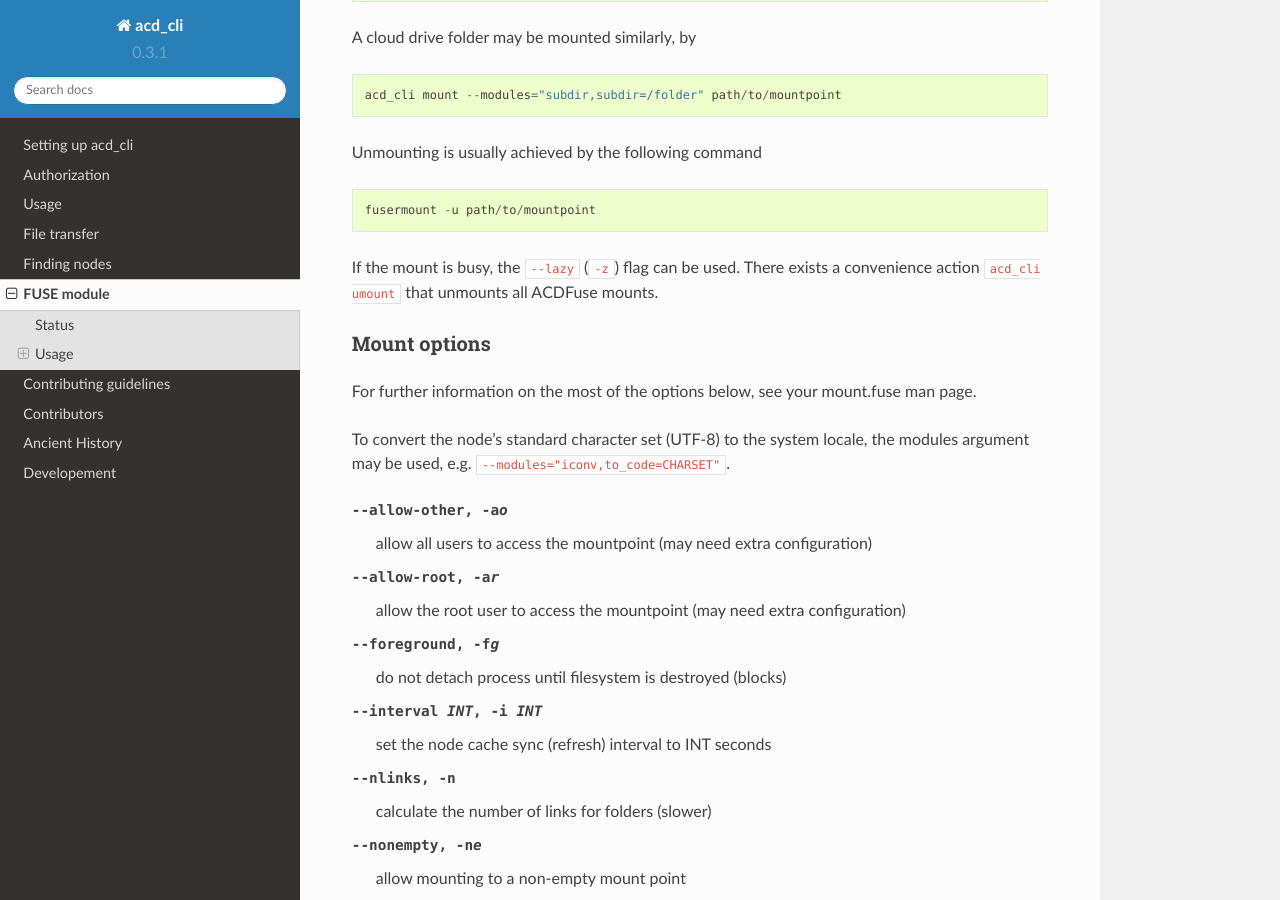
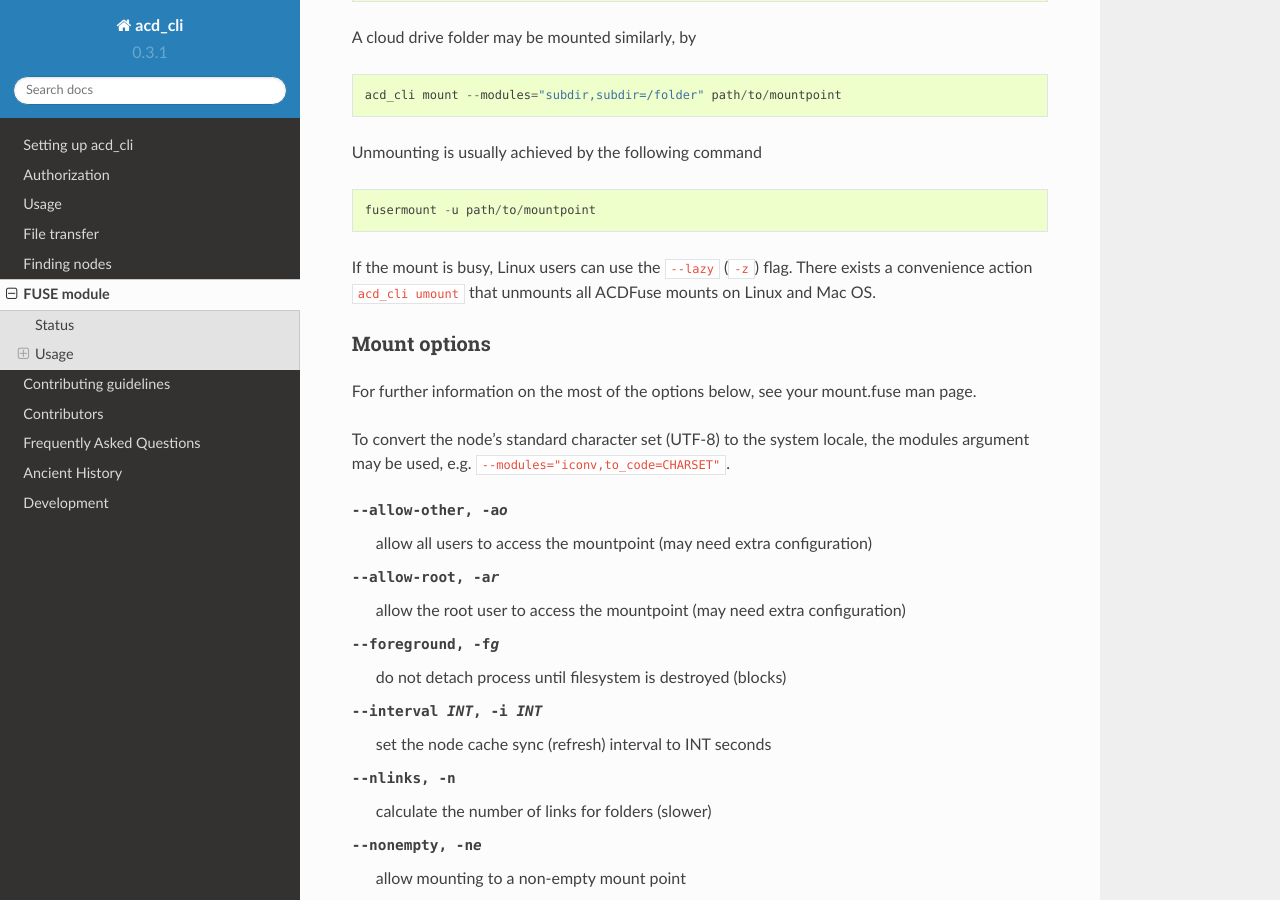
Before and after one commit to yadayada/acd_cli, a Sphinx documentation site: the page built from docs/FUSE.rst, in a window 1280 px wide and 900 px high, scrolled down 1135 px. Built offline with Sphinx 7.4.7 and the Read the Docs theme 2.0.0, drawn with Linux system fonts in a browser that asks for light colours.

Commit message:
add FAQ
Closes #200.

```diff
--- a/README.rst
+++ b/README.rst
@@ -79,11 +79,6 @@
 
 It is not possible to upload files using Python 3.2.3, 3.3.0 and 3.3.1 due to a bug in
 the http.client module.
-
-If you encounter Unicode problems, check that your locale is set correctly or use the ``--utf``
-argument to force the script to use UTF-8 output encoding.
-Windows users may try to execute the provided reg file (assets/win_codepage.reg),
-tested with Windows 8.1, to set the command line interface encoding to cp65001.
 
 API Restrictions
 ~~~~~~~~~~~~~~~~
--- a/docs/FUSE.rst
+++ b/docs/FUSE.rst
@@ -53,8 +53,9 @@
 
     fusermount -u path/to/mountpoint
 
-If the mount is busy, the ``--lazy`` (``-z``) flag can be used.
-There exists a convenience action ``acd_cli umount`` that unmounts all ACDFuse mounts.
+If the mount is busy, Linux users can use the ``--lazy`` (``-z``) flag.
+There exists a convenience action ``acd_cli umount`` that unmounts all ACDFuse mounts on
+Linux and Mac OS.
 
 Mount options
 ~~~~~~~~~~~~~
--- a/docs/dev.rst
+++ b/docs/dev.rst
@@ -1,5 +1,5 @@
-Developement
-============
+Development
+===========
 
 Contents:
 
--- a/docs/index.rst
+++ b/docs/index.rst
@@ -18,6 +18,7 @@
    FUSE
    CONTRIBUTING
    contributors
+   FAQ
    history
    dev
 
```
Also changed, not shown: docs/FAQ.rst (added, +47 -0 lines).
